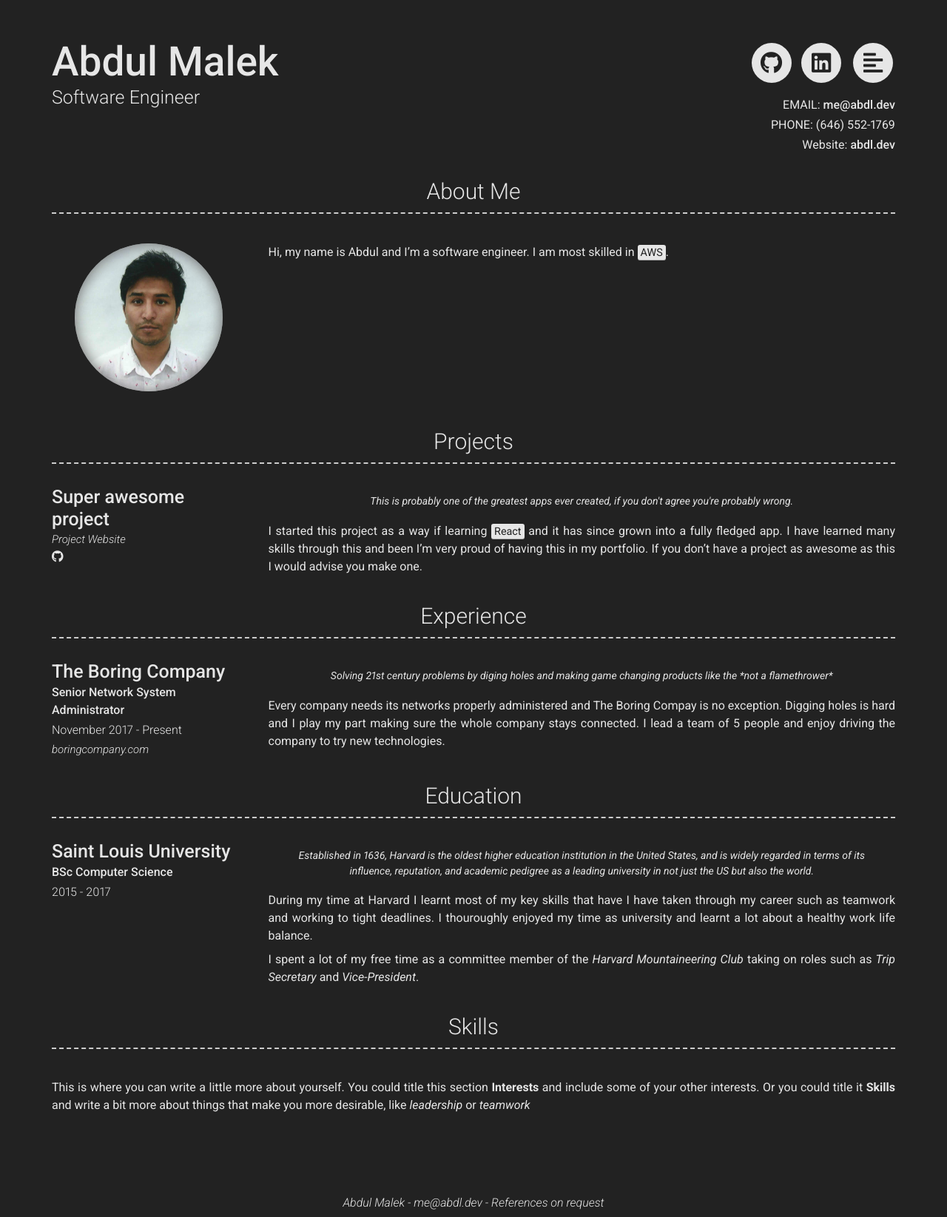
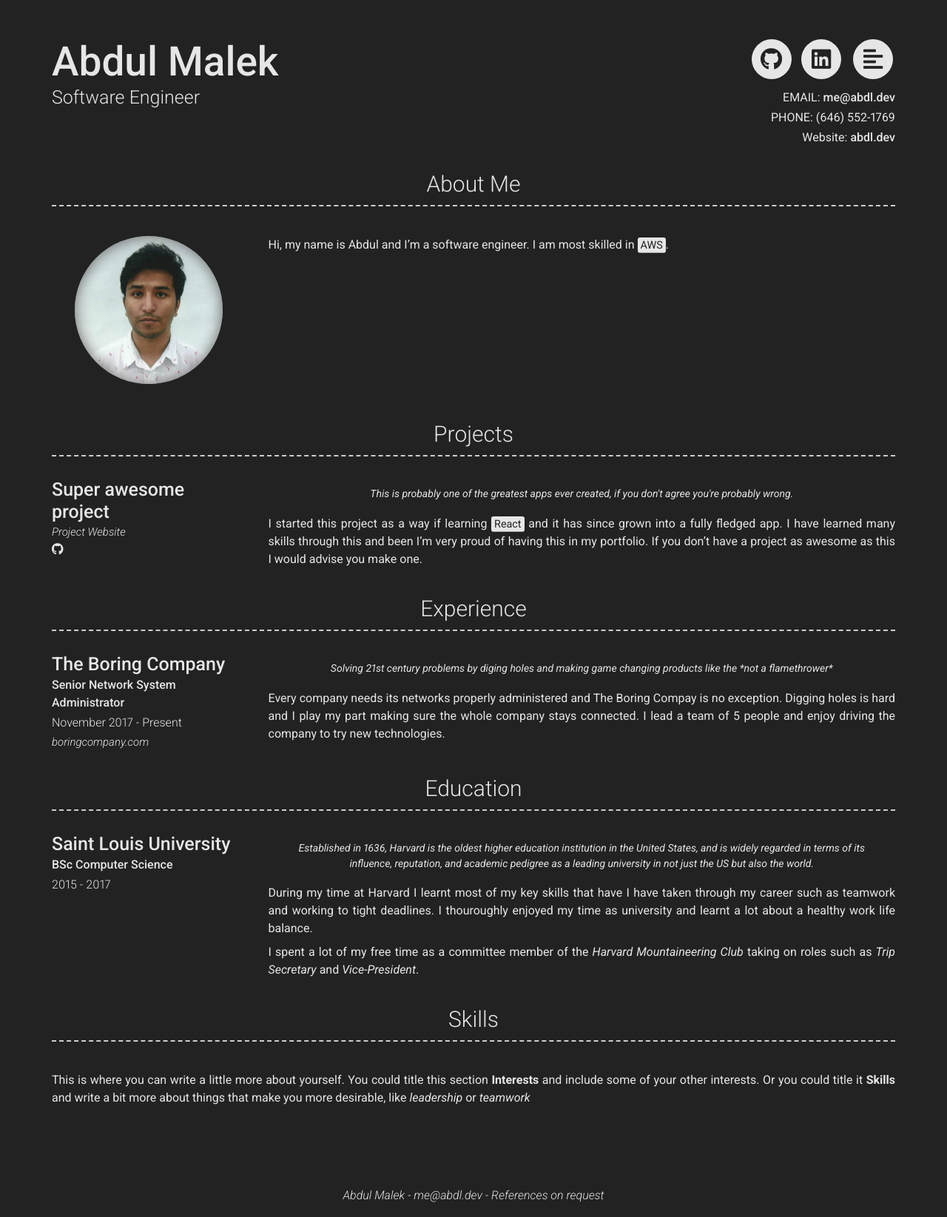
Before and after one commit to abdl-dev/abdl-dev.github.io, a Jekyll site: the page built from index.md, in a window 1280 px wide. Shown: the whole page at 74% size. Built offline with Jekyll 4.4.1, drawn with Linux system fonts in a browser that asks for light colours; nearby versions of some CDN libraries.

Commit message:
adjust icon margins

```diff
--- a/_scss/icons.scss
+++ b/_scss/icons.scss
@@ -32,8 +32,7 @@ ul.icons a {
 .icons {
   padding: 0;
   font-size: 1rem;
-  margin-top:5px;
-  margin-bottom:15px;
+  margin-bottom:10px;
   text-align: right;
 }
 
--- a/assets/main.scss
+++ b/assets/main.scss
@@ -1,5 +1,3 @@
 ---
-# Front matter comment to ensure Jekyll properly reads file.
 ---
-
 @import 'main';
```
Also changed, not shown: 1 other file.
